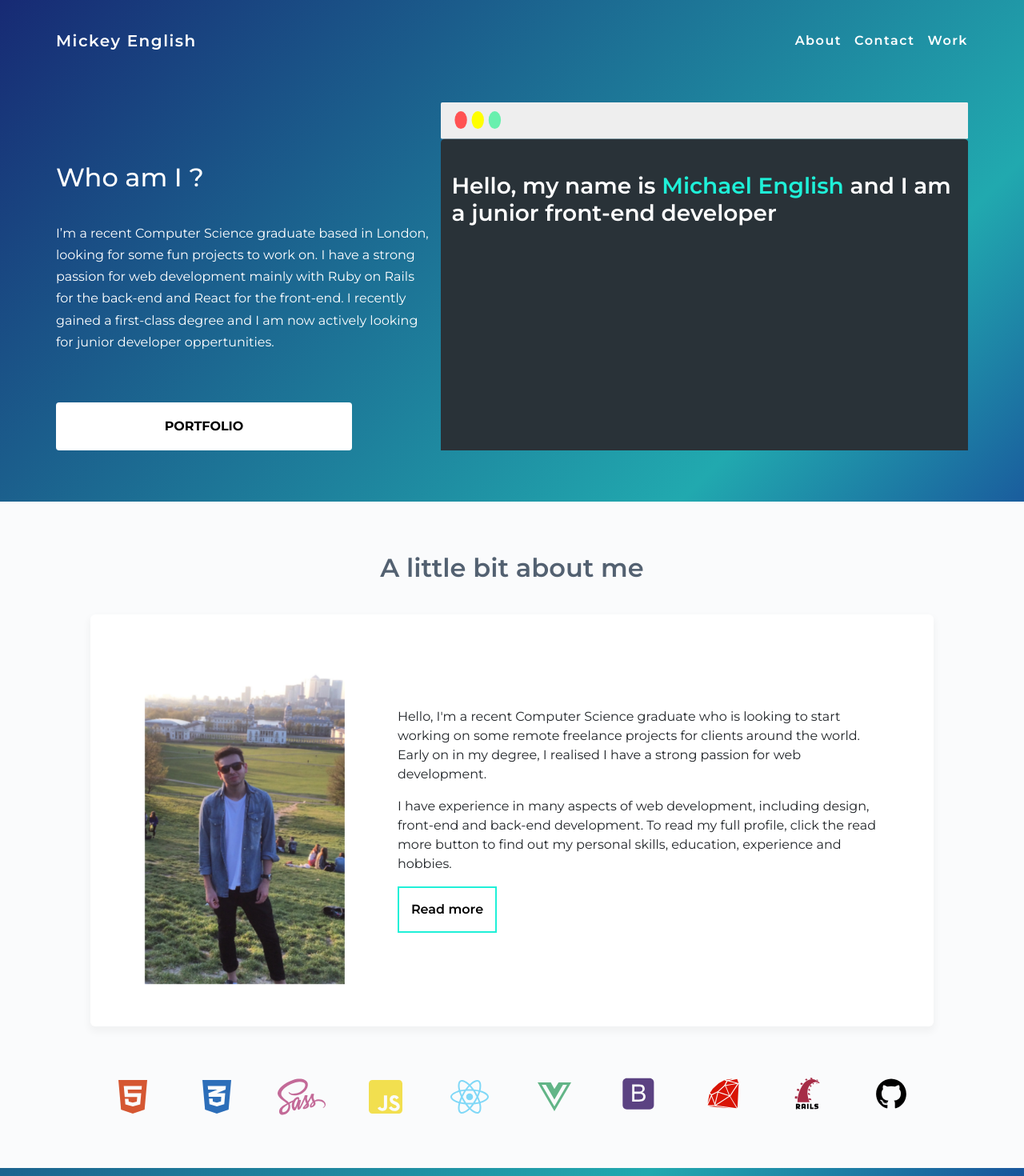
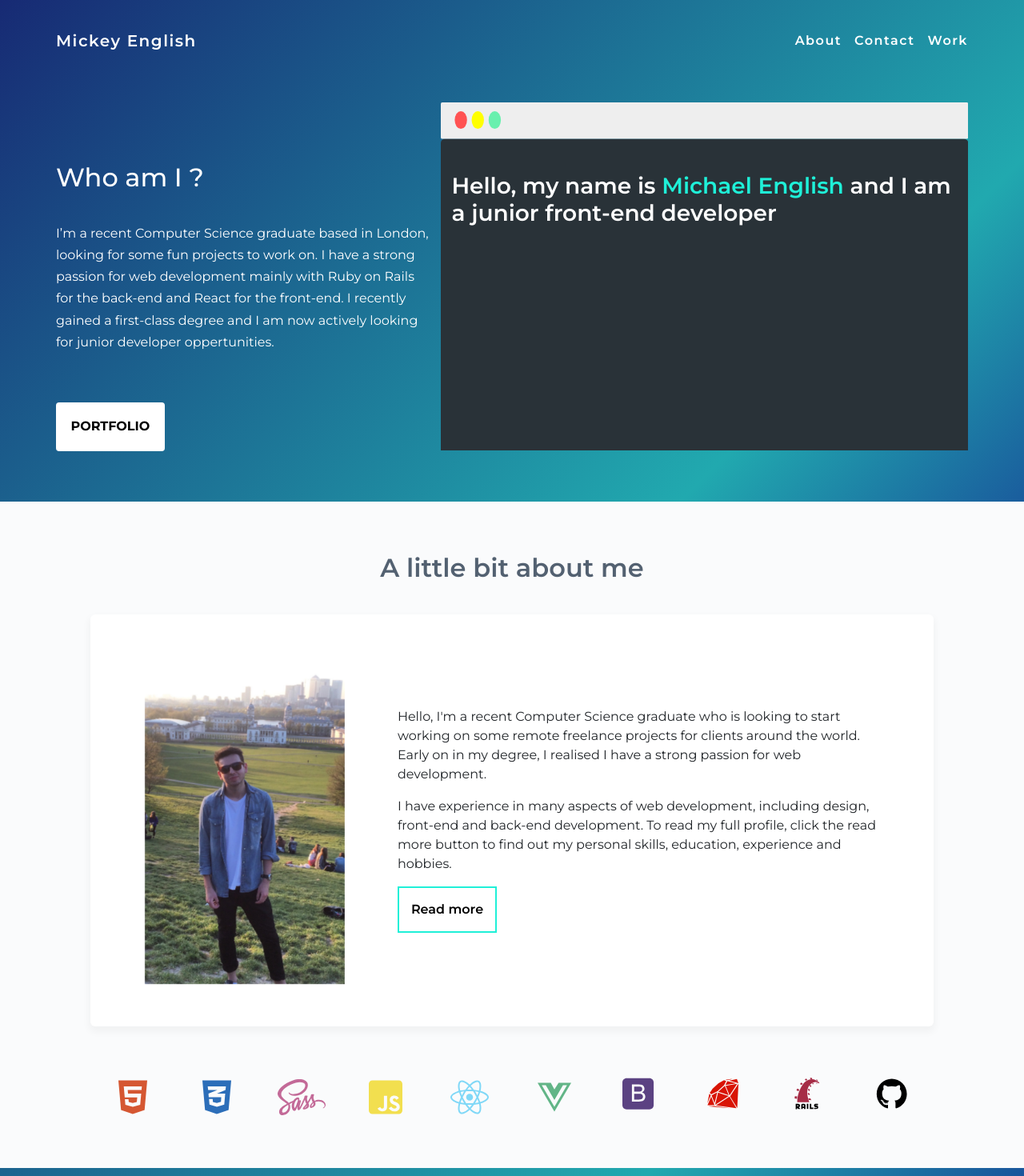
Before and after one commit to mickeylfc/React-portfolio, a React (Create React App) app: page / in a window 1280 px wide. Shown: the top 1470 px of the page at 80% size. Built offline with nearby package versions, Linux system fonts and the light colour scheme.

Commit message:
added link to portfolio btn

```diff
--- a/src/components/home/header.js
+++ b/src/components/home/header.js
@@ -1,6 +1,7 @@
 import React from "react";
 import Typist from "react-typist";
 import macMaterial from "../../images/mac-window-material.svg";
+import { Link } from "react-router-dom";
 
 const Header = () => {
   return (
@@ -15,7 +16,9 @@ const Header = () => {
           the front-end. I recently gained a first-class degree and I am now
           actively looking for junior developer oppertunities.{" "}
         </p>
-        <button className="btn btn-portfolio">PORTFOLIO</button>
+        <Link className="portfolio-btn" to="/work">
+          <button className="btn btn-portfolio">PORTFOLIO</button>
+        </Link>
         <div
           style={{
             backgroundImage: `url(${macMaterial})`,
@@ -38,39 +41,3 @@ const Header = () => {
 };
 
 export default Header;
-
-// <div className="header-wrapper">
-// <Container>
-//   <div className="row">
-//     <div className="col-md-6 intro-wrapper d-flex justify-content-center">
-//       <h2 className="mb-6">Who am I ?</h2>
-//       <p style={{ lineHeight: "1.7em" }} className="pt-4 pb-4">
-//         I’m a recent Computer Science graduate based in London, looking
-//         for some fun projects to work on. I have a strong passion for web
-//         development mainly with Ruby on Rails for the back-end and React
-//         for the front-end. I recently gained a first-class degree and I am
-//         now actively looking for junior developer oppertunities.
-//       </p>
-//       <button className="btn btn-primary btn-portfolio">PORTFOLIO</button>
-//     </div>
-
-//     <div
-//       style={{
-//         backgroundImage: `url(${macMaterial})`,
-//         backgroundRepeat: "no-repeat",
-//         backgroundSize: "cover",
-//         height: "400px"
-//       }}
-//       className="col-md-6 typist-wrapper p-0"
-//     >
-//       <Typist className="header-text">
-//         {" "}
-//         <h3 style={{ fontWeight: "600" }}>
-//           Hello, my name is <span id="header-name">Michael English</span>{" "}
-//           and I am a junior front-end developer{" "}
-//         </h3>{" "}
-//       </Typist>
-//     </div>
-//   </div>
-// </Container>
-// </div>
--- a/src/components/home/icons.js
+++ b/src/components/home/icons.js
@@ -12,42 +12,42 @@ const Icons = () => {
           <div className="col">
             <i
               style={{ color: "#D55732" }}
-              className="fab fa-html5 fa-3x img-fluid"
+              className="fab fa-html5 fa-3x icon-img"
             />
           </div>
           <div className="col">
             <i
               style={{ color: "#2C6EB9" }}
-              className="fab fa-css3-alt fa-3x img-fluid"
+              className="fab fa-css3-alt fa-3x icon-img"
             />
           </div>
           <div className="col">
             <i
               style={{ color: "#C36A98" }}
-              className="fab fa-sass fa-3x img-fluid"
+              className="fab fa-sass fa-3x icon-img"
             />
           </div>
           <div className="col">
             <i
               style={{ color: "#F2DF4F" }}
-              className="fab fa-js-square fa-3x img-fluid"
+              className="fab fa-js-square fa-3x icon-img"
             />
           </div>
           <div className="col">
             <i
               style={{ color: "#80D8F7" }}
-              className="fab fa-react fa-3x img-fluid"
+              className="fab fa-react fa-3x icon-img"
             />
           </div>
           <div className="col">
             <i
               style={{ color: "#62B587" }}
-              className="fab fa-vuejs fa-3x img-fluid"
+              className="fab fa-vuejs fa-3x icon-img"
             />
           </div>
           <div className="col">
             <svg
-              className="img-fluid"
+              className="icon-img"
               style={{ height: "2.5em" }}
               viewBox="0 0 128 128"
             >
@@ -59,7 +59,7 @@ const Icons = () => {
           </div>
           <div className="col">
             <svg
-              className="img-fluid"
+              className="icon-img"
               style={{ height: "2.5em" }}
               viewBox="0 0 128 128"
             >
@@ -73,7 +73,7 @@ const Icons = () => {
           </div>
           <div className="col">
             <svg
-              className="img-fluid"
+              className="icon-img"
               style={{ height: "2.5em" }}
               viewBox="0 0 128 128"
             >
@@ -92,7 +92,7 @@ const Icons = () => {
           </div>
           <div className="col">
             <svg
-              className="img-fluid"
+              className="icon-img"
               style={{ height: "2.5em" }}
               viewBox="0 0 128 128"
             >
--- a/src/css/home.css
+++ b/src/css/home.css
@@ -42,7 +42,7 @@ body {
   color: white;
 }
 
-.btn-portfolio {
+.portfolio-btn {
   grid-area: btn;
 }
 
@@ -109,7 +109,7 @@ body {
   background-color: white;
   border: none;
   color: black;
-  padding: 2%;
+  padding: 5%;
 }
 
 .btn-portfolio:hover {
@@ -534,6 +534,10 @@ a:hover {
       "btn";
   }
 
+  .portfolio-btn {
+    justify-self: center;
+  }
+
   .intro-heading {
     grid-area: heading;
     color: white;
@@ -543,6 +547,7 @@ a:hover {
 
   .btn-portfolio {
     grid-area: btn;
+    padding: 10%;
   }
 
   .mac {
@@ -696,6 +701,14 @@ a:hover {
       "box2"
       "box3"
       "more";
+  }
+
+  .portfolio-btn {
+    justify-self: center;
+  }
+
+  .btn-portfolio {
+    padding: 10%;
   }
 
   .header-image {
```
